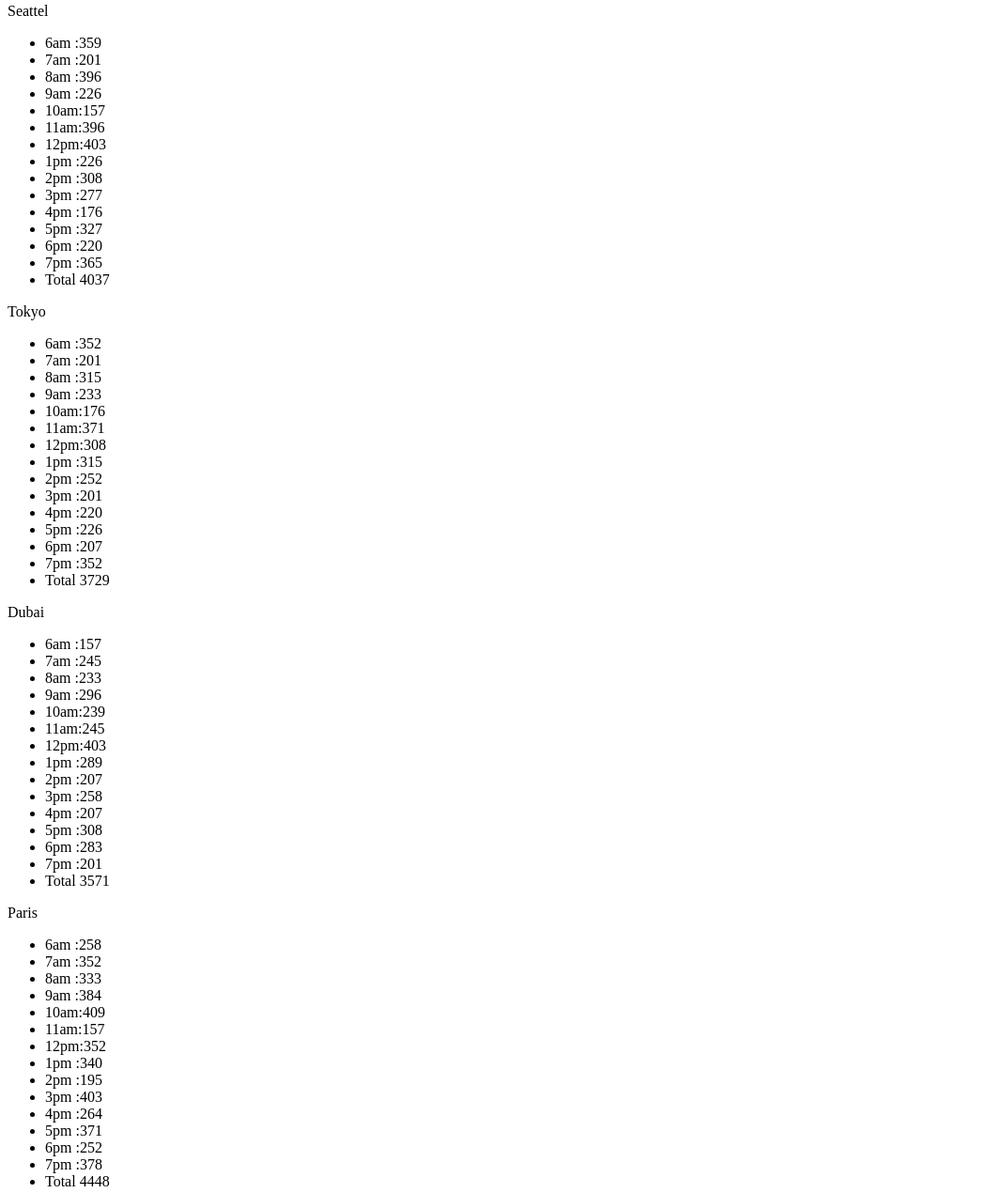
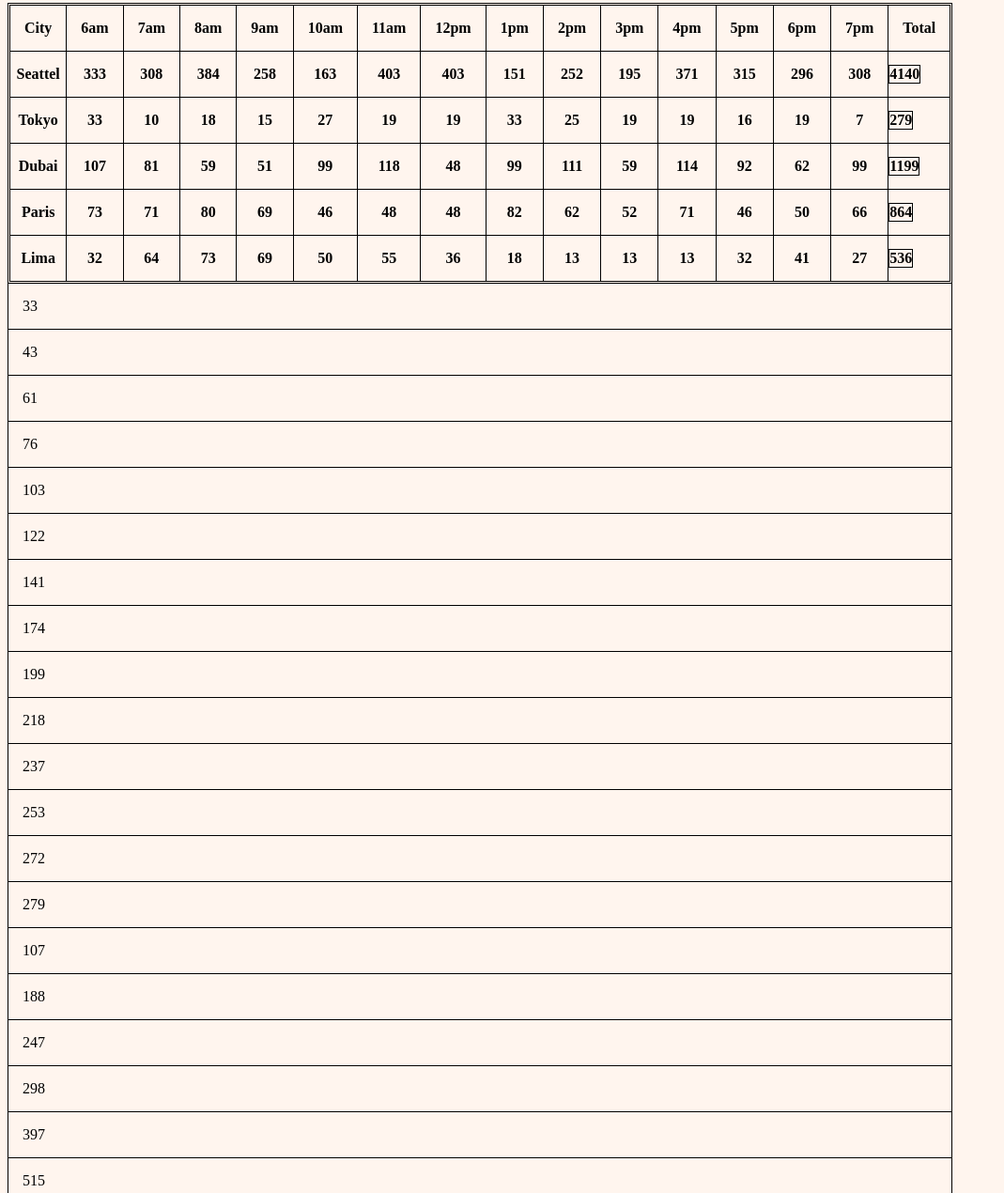
Before and after one commit to Yazandar/cookie-stand, a plain HTML site: page sales.html in a window 1280 px wide. Shown: the part 5-1275 px from the top of the page at 94% size, without its empty margins (0-1069 px from the left). Drawn offline with Linux system fonts and the light colour scheme; a web font is replaced by a local one.

Commit message:
made table and failed to create a footer row

```diff
--- a/CSS/style.css
+++ b/CSS/style.css
@@ -14,3 +14,18 @@ a{
     text-decoration: none;
     font-size: 20px;
 }
+
+/* #salestable table {
+    border: 1px  solid black;
+} */
+table{
+    border-collapse: collapse;
+    border: 1px  solid black;
+    padding: 10px;
+    width: 100px;
+}
+td,tr{
+  border: 1px  solid black;
+    padding: 15px;
+    width: 7px;
+}
--- a/js/app.js
+++ b/js/app.js
@@ -1,173 +1,93 @@
 'use strict';
 
-let seattelSales = {
-  name : 'seattle',
-  minCust : 23,
-  maxCust : 65,
-  avgCust : 6.3,
-  workingHours:['6am ','7am  ','8am  ','9am  ','10am','11am','12pm','1pm  ','2pm  ','3pm  ','4pm  ','5pm  ','6pm  ','7pm  '],
+
+const TabelHeader =  ['City','6am ','7am  ','8am  ','9am  ','10am','11am','12pm','1pm  ','2pm  ','3pm  ','4pm  ','5pm  ','6pm  ','7pm  ', 'Total'];
+const parentElement = document.getElementById('salesTable');
+const tElement = document.createElement('table');
+parentElement.appendChild(tElement);
+const thElement = document.createElement('th');
+tElement.appendChild(thElement);
+for (let i =0; i <TabelHeader.length; i++){
+  const timeRow = document.createElement('td');
+  thElement.appendChild(timeRow);
+  timeRow.textContent = `${TabelHeader[i]}`;
+}
+
+
+function CitySales(name ,minCust,maxCust,avgCust,workingHours) {
+  this.name = name;
+  this.minCust = minCust;
+  this.maxCust = maxCust;
+  this.avgCust = avgCust;
+  this.workingHours = workingHours;
+
+}
+
+CitySales.prototype.render= function() {
+
+  const cityElement = document.createElement('tr');
+  thElement.appendChild(cityElement);
+  cityElement.textContent= `${this.name}`;
+  let cookiesPerCity=[];
+
+  for(let i=0; i < this.workingHours.length ; i++){
+    let liElement = document.createElement('td');
+    let customers = (getRandomInt(this.minCust,this.maxCust));
+    let num = Math.floor(customers*this.avgCust);
+    cookiesPerCity.push(num);
+    liElement.textContent = `${cookiesPerCity[i]}`;
+    cityElement.appendChild(liElement);
+
+  }
+  let total = cookiesPerCity.reduce(function(a, b){
+    return a + b;
+  }, 0);
+
+  let liElement = document.createElement('tr');
+  liElement.textContent= `${total}`;
+  cityElement.appendChild(liElement);
+
+  let cookiesEachHour =[];
+  let eachHour = document.createElement('tfoot');
+  for(let i = 0; i < this.workingHours.length; i++){
+    let tfElement = document.createElement('tr');
+    eachHour.appendChild(tfElement);
+    let tfTotals = document.createElement('td');
+    tfElement.appendChild(tfTotals);
+    cookiesEachHour.push(cookiesPerCity[i]);
+
+    tElement.appendChild(eachHour);
+
+    let totals = cookiesEachHour.reduce(function(a, b){
+      return a + b;
+    }, 0);
+    tfTotals.textContent =`${totals}`;
+  }
 
 
 
-  Seattel : function(){
-    const parentElement = document.getElementById('seattel');
-    const ulElement = document.createElement('ul');
-    parentElement.appendChild(ulElement);
-    let cookiesPerHour=[];
-    console.log(cookiesPerHour);
 
 
-    for(let i=0; i < this.workingHours.length; i++){
-      let liElement = document.createElement('li');
-      let customers = (getRandomInt(this.minCust,this.maxCust,this.avgCust));
-      let num = Math.floor(customers*this.avgCust);
-      cookiesPerHour.push(num);
-      liElement.textContent = `${this.workingHours[i]}:${cookiesPerHour[i]}`;
-      ulElement.appendChild(liElement);
-    }
-    let total = cookiesPerHour.reduce(function(a, b){
-      return a + b;
-    }, 0);
-    let liElement = document.createElement('li');
-    liElement.textContent= `Total  ${total}`;
-    ulElement.appendChild(liElement);
+};
 
 
-  },
-
-};
-let tokyoSales = {
-  name : 'tokyo',
-  minCust : 23,
-  maxCust : 65,
-  avgCust : 6.3,
-  workingHours:['6am ','7am  ','8am  ','9am  ','10am','11am','12pm','1pm  ','2pm  ','3pm  ','4pm  ','5pm  ','6pm  ','7pm  '],
-
-  Tokyo : function(){
-    const parentElement = document.getElementById('tokyo');
-    const ulElement = document.createElement('ul');
-    parentElement.appendChild(ulElement);
-    let cookiesPerHour=[];
-    console.log(cookiesPerHour);
 
 
-    for(let i=0; i < this.workingHours.length; i++){
-      let liElement = document.createElement('li');
-      let customers = (getRandomInt(this.minCust,this.maxCust,this.avgCust));
-      let num = Math.floor(customers*this.avgCust);
-      cookiesPerHour.push(num);
-      liElement.textContent = `${this.workingHours[i]}:${cookiesPerHour[i]}`;
-      ulElement.appendChild(liElement);
-    }
-    let total = cookiesPerHour.reduce(function(a, b){
-      return a + b;
-    }, 0);
-    let liElement = document.createElement('li');
-    liElement.textContent= `Total  ${total}`;
-    ulElement.appendChild(liElement);
-
-  },
-};
-let dubaiSales = {
-  name : 'dubai',
-  minCust : 23,
-  maxCust : 65,
-  avgCust : 6.3,
-  workingHours:['6am ','7am  ','8am  ','9am  ','10am','11am','12pm','1pm  ','2pm  ','3pm  ','4pm  ','5pm  ','6pm  ','7pm  '],
-  Dubai : function(){
-    const parentElement = document.getElementById('dubai');
-    const ulElement = document.createElement('ul');
-    parentElement.appendChild(ulElement);
-    let cookiesPerHour=[];
-    console.log(cookiesPerHour);
+let seattelSales = new CitySales ('Seattel',23,65,6.3,['6am ','7am  ','8am  ','9am  ','10am','11am','12pm','1pm  ','2pm  ','3pm  ','4pm  ','5pm  ','6pm  ','7pm  ']);
+let tokyoSales = new CitySales ('Tokyo',3,24,1.5,['6am ','7am  ','8am  ','9am  ','10am','11am','12pm','1pm  ','2pm  ','3pm  ','4pm  ','5pm  ','6pm  ','7pm  ']);
+let dubaiSales = new CitySales ('Dubai',11,38,3.7,['6am ','7am  ','8am  ','9am  ','10am','11am','12pm','1pm  ','2pm  ','3pm  ','4pm  ','5pm  ','6pm  ','7pm  ']);
+let parisSales = new CitySales ('Paris',20,38,2.3,['6am ','7am  ','8am  ','9am  ','10am','11am','12pm','1pm  ','2pm  ','3pm  ','4pm  ','5pm  ','6pm  ','7pm  ']);
+let limaSales = new CitySales ('Lima',2,16,4.6,['6am ','7am  ','8am  ','9am  ','10am','11am','12pm','1pm  ','2pm  ','3pm  ','4pm  ','5pm  ','6pm  ','7pm  ']);
 
 
-    for(let i=0; i < this.workingHours.length; i++){
-      let liElement = document.createElement('li');
-      let customers = (getRandomInt(this.minCust,this.maxCust,this.avgCust));
-      let num = Math.floor(customers*this.avgCust);
-      cookiesPerHour.push(num);
-      liElement.textContent = `${this.workingHours[i]}:${cookiesPerHour[i]}`;
-      ulElement.appendChild(liElement);
-    }
-    let total = cookiesPerHour.reduce(function(a, b){
-      return a + b;
-    }, 0);
-    let liElement = document.createElement('li');
-    liElement.textContent= `Total  ${total}`;
-    ulElement.appendChild(liElement);
-
-  },
-};
-let parisSales = {
-  name : 'paris',
-  minCust : 23,
-  maxCust : 65,
-  avgCust : 6.3,
-  workingHours:['6am ','7am  ','8am  ','9am  ','10am','11am','12pm','1pm  ','2pm  ','3pm  ','4pm  ','5pm  ','6pm  ','7pm  '],
-  Paris : function(){
-    const parentElement = document.getElementById('paris');
-    const ulElement = document.createElement('ul');
-    parentElement.appendChild(ulElement);
-    let cookiesPerHour=[];
-    console.log(cookiesPerHour);
-
-
-    for(let i=0; i < this.workingHours.length; i++){
-      let liElement = document.createElement('li');
-      let customers = (getRandomInt(this.minCust,this.maxCust,this.avgCust));
-      let num = Math.floor(customers*this.avgCust);
-      cookiesPerHour.push(num);
-      liElement.textContent = `${this.workingHours[i]}:${cookiesPerHour[i]}`;
-      ulElement.appendChild(liElement);
-    }
-    let total = cookiesPerHour.reduce(function(a, b){
-      return a + b;
-    }, 0);
-    let liElement = document.createElement('li');
-    liElement.textContent= `Total  ${total}`;
-    ulElement.appendChild(liElement);
-
-  },
-};
-let limaSales = {
-  name : 'lima',
-  minCust : 23,
-  maxCust : 65,
-  avgCust : 6.3,
-  workingHours:['6am ','7am  ','8am  ','9am  ','10am','11am','12pm','1pm  ','2pm  ','3pm  ','4pm  ','5pm  ','6pm  ','7pm  '],
-  Lima : function(){
-    const parentElement = document.getElementById('lima');
-    const ulElement = document.createElement('ul');
-    parentElement.appendChild(ulElement);
-    let cookiesPerHour=[];
-    console.log(cookiesPerHour);
-
-
-    for(let i=0; i < this.workingHours.length; i++){
-      let liElement = document.createElement('li');
-      let customers = (getRandomInt(this.minCust,this.maxCust,this.avgCust));
-      let num = Math.floor(customers*this.avgCust);
-      cookiesPerHour.push(num);
-      liElement.textContent = `${this.workingHours[i]}:${cookiesPerHour[i]}`;
-      ulElement.appendChild(liElement);
-    }
-    let total = cookiesPerHour.reduce(function(a, b){
-      return a + b;
-    }, 0);
-    let liElement = document.createElement('li');
-    liElement.textContent= `Total  ${total}`;
-    ulElement.appendChild(liElement);
-
-  },
-};
 function getRandomInt(min, max) {
   min = Math.ceil(min);
   max = Math.floor(max);
   return Math.floor(Math.random() * (max - min + 1) + min);
 }
-seattelSales.Seattel();
-tokyoSales.Tokyo();
-dubaiSales.Dubai();
-parisSales.Paris();
-limaSales.Lima();
+
+seattelSales.render();
+tokyoSales.render();
+dubaiSales.render();
+parisSales.render();
+limaSales.render();
--- a/sales.html
+++ b/sales.html
@@ -4,24 +4,30 @@
     <meta charset="UTF-8">
     <meta http-equiv="X-UA-Compatible" content="IE=edge">
     <meta name="viewport" content="width=device-width, initial-scale=1.0">
+    <link rel="stylesheet" href="./CSS/style.css">
     <title>Cookies Sales</title>
 </head>
 <body>
-    <div id='seattel'>
-       Seattel
+    <div id="salesTable" >
+
+    <div id='Seattel'>
+
     </div>
-    <div id="tokyo">
-       Tokyo
+    <div id="Tokyo">
+
     </div>
-    <div id="dubai">
-        Dubai
+    <div id="Dubai">
+
     </div>
-    <div id="paris">
-        Paris
+    <div id="Paris">
+
     </div>
-    <div id="lima">
-        Lima
+    <div id="Lima">
+
     </div>
+
+    </div>
+
 </body>
 <script src="./js/app.js"></script>
 </html>
```
